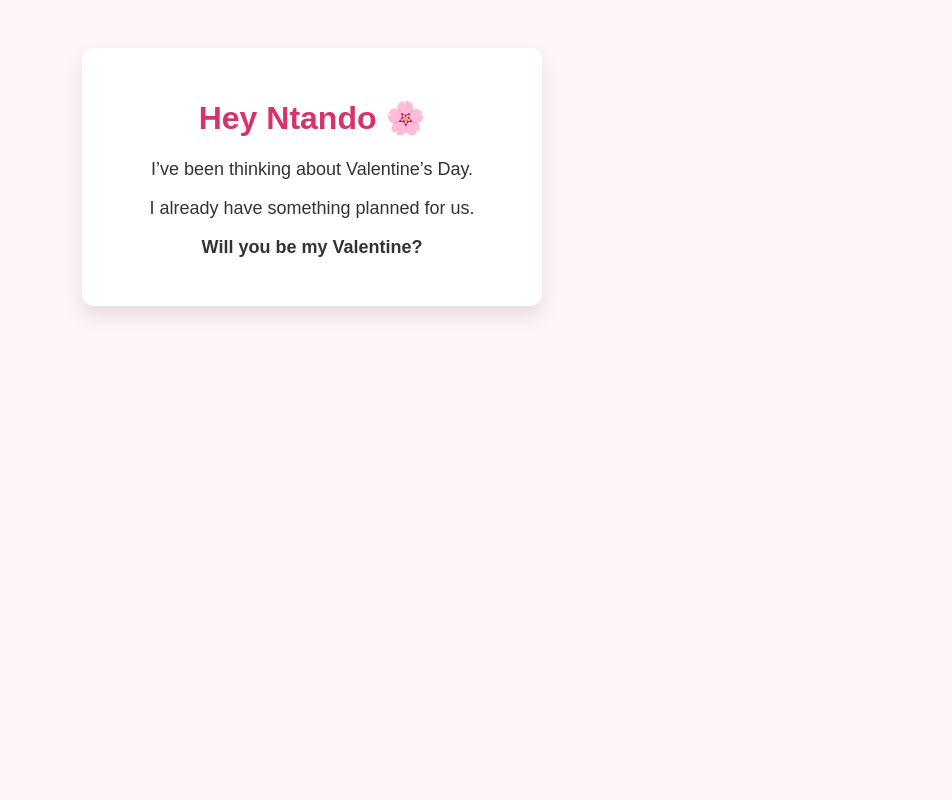
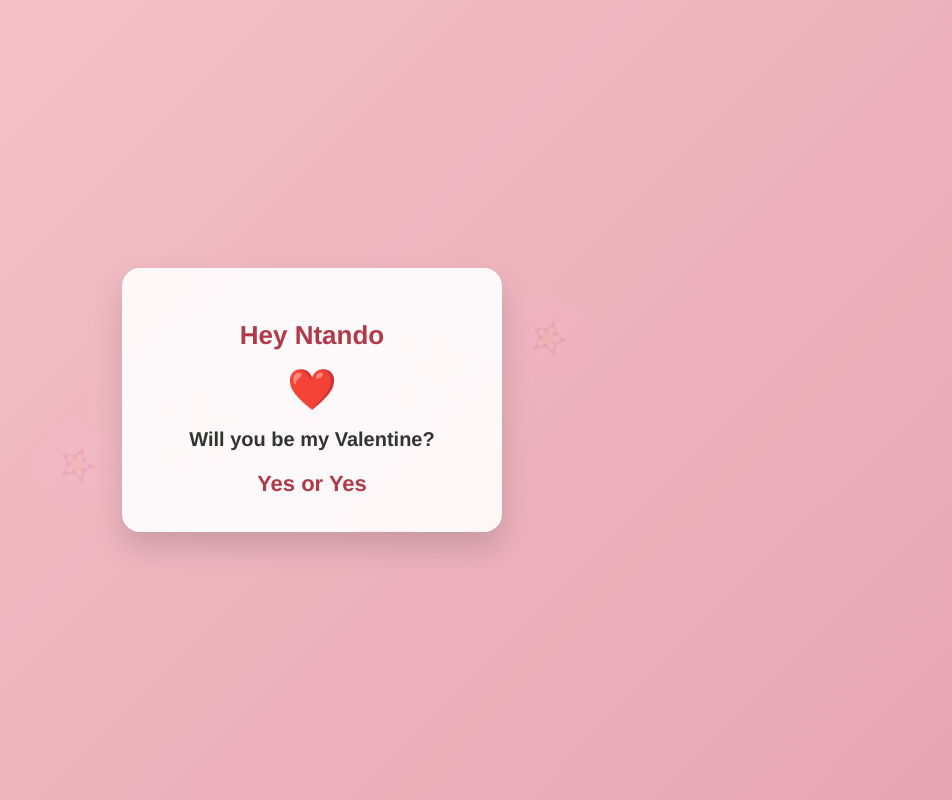
Before and after one commit to telicverse-web/Valentines-, a plain HTML site: page index.html in a window 1280 px wide. Shown: the whole page, without its empty margins (328-1280 px from the left). Drawn offline with Linux system fonts and the light colour scheme.

Commit message:
Update index.html

```diff
--- a/index.html
+++ b/index.html
@@ -3,37 +3,92 @@
 <head>
   <meta charset="UTF-8">
   <title>Valentine?</title>
+
    <style>
+  * {
+    box-sizing: border-box;
+  }
+
+  html, body {
+    width: 100%;
+    height: 100%;
+    margin: 0;
+    padding: 0;
+  }
+
   body {
-      font-family: Arial, sans-serif;
-      background-color: #fff5f7;
+    font-family: "Helvetica Neue", Arial, sans-serif;
+    display: flex;
+    align-items: center;
+    justify-content: center;
     text-align: center;
-      padding: 40px;
+
+    /* Rose gold gradient */
+    background: linear-gradient(135deg, #f7c6cc, #e6a6b3);
+
+    position: relative;
+    overflow: hidden;
   }
+
+  /* Lily background layer */
+  body::before {
+    content: "🌸 ✨ 🌸 ✨ 🌸";
+    position: absolute;
+    font-size: 80px;
+    opacity: 0.08;
+    top: 50%;
+    left: 50%;
+    transform: translate(-50%, -50%) rotate(-15deg);
+    white-space: nowrap;
+    pointer-events: none;
+  }
+
+  .card {
+    background: rgba(255, 255, 255, 0.9);
+    padding: 35px 25px;
+    border-radius: 18px;
+    max-width: 90%;
+    width: 380px;
+    box-shadow: 0 15px 30px rgba(0,0,0,0.15);
+    position: relative;
+    z-index: 2;
+  }
+
   h1 {
-      color: #d6336c;
+    color: #b23a48;
+    margin-bottom: 10px;
+    font-size: 26px;
   }
+
+  .heart {
+    font-size: 40px;
+    margin: 15px 0;
+  }
+
   p {
-      font-size: 18px;
+    font-size: 20px;
     color: #333;
+    margin: 15px 0;
   }
-    .card {
-      background: white;
-      padding: 30px;
-      border-radius: 12px;
-      max-width: 400px;
-      margin: auto;
-      box-shadow: 0 10px 20px rgba(0,0,0,0.1);
+
+  .yes {
+    font-size: 22px;
+    font-weight: bold;
+    color: #b23a48;
+    margin-top: 20px;
   }
 </style>
 </head>
 <body>
 
   <div class="card">
-    <h1>Hey Ntando 🌸</h1>
-    <p>I’ve been thinking about Valentine’s Day.</p>
-    <p>I already have something planned for us.</p>
+  <h1>Hey Ntando</h1>
+
+  <div class="heart">❤️</div>
+
   <p><strong>Will you be my Valentine?</strong></p>
+
+  <div class="yes">Yes or Yes</div>
   </div>
 
 </body>
```
Lines whose indentation alone changed are shown as unchanged.
